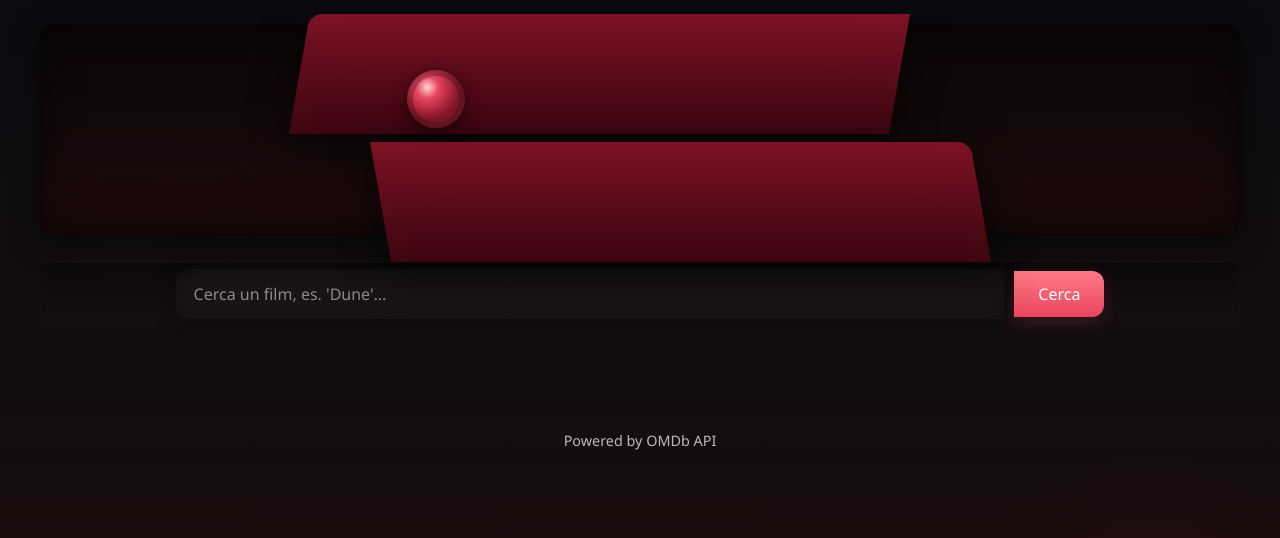
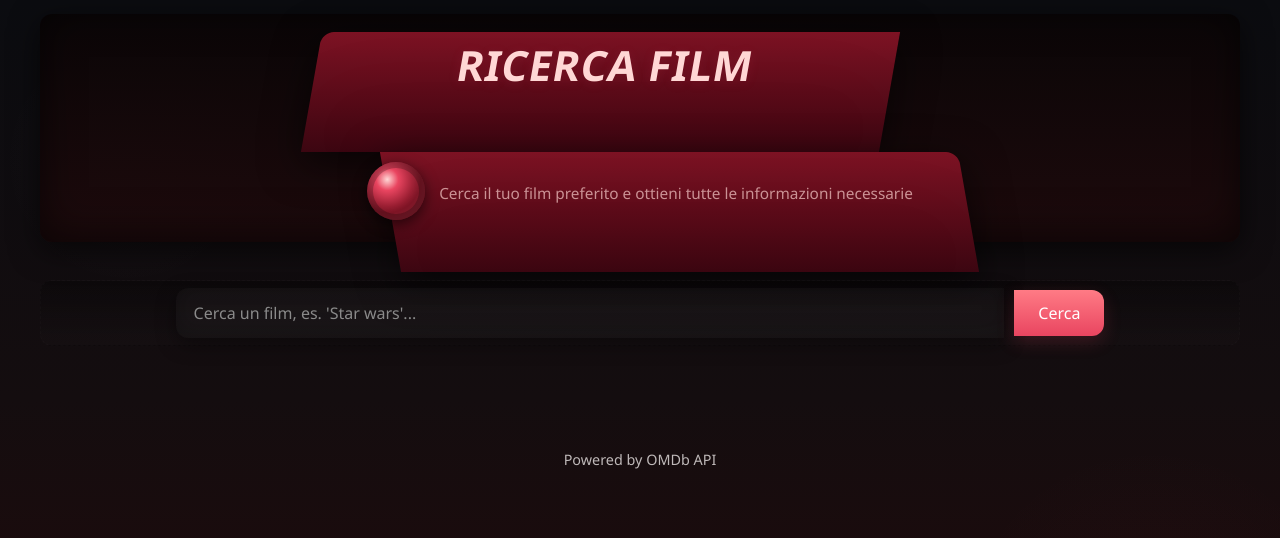
Before and after one commit to Edox4912/progetto-OMDB, a plain HTML site: page root/index.html in a window 1280 px wide. Drawn offline with Linux system fonts and the light colour scheme.

Commit message:
debugging

```diff
--- a/root/index.html
+++ b/root/index.html
@@ -10,21 +10,21 @@
     <div class="container">
         <header class="theater-header">
             <div class="curtains">
-                <div class="curtain left"></div>
+                <div class="curtain left">
+                    <h1 class="title">Ricerca film</h1>
+                </div>
                 <div class="curtain right"></div>
             </div>
             <div class="header-content">
                 <div class="logo">
                     <div class="reel"></div>
-                    <h1 class="title">Cinema & Tickets</h1>
+                    <p class="subtitle">Cerca il tuo film preferito e ottieni tutte le informazioni necessarie</p>
                 </div>
-                <p class="subtitle">Entra in sala — scopri le uscite recenti e cerca il tuo film preferito</p>
             </div>
-            <div class="marquee">In Sala Ora — Nuove Uscite</div>
         </header>
 
         <div class="search-container ticket">
-            <input type="text" id="search-input" placeholder="Cerca un film, es. 'Dune'..." aria-label="Cerca il titolo del film">
+            <input type="text" id="search-input" placeholder="Cerca un film, es. 'Star wars'..." aria-label="Cerca il titolo del film">
             <button id="search-button" class="cta">Cerca</button>
         </div>
         <div id="loading" class="loading" style="display: none;">Caricamento in corso...</div>
--- a/root/style.css
+++ b/root/style.css
@@ -26,17 +26,21 @@ header.theater-header {
     text-align: center;
     margin-bottom: 28px;
     padding: 28px 22px 14px 22px;
+    top: -10px;
     background: linear-gradient(180deg, rgba(10,5,6,0.9), rgba(30,10,12,0.95));
     border-radius: 12px;
     box-shadow: 0 8px 30px rgba(0,0,0,0.6), inset 0 -6px 40px rgba(0,0,0,0.6);
     overflow: visible;
+    z-index: -1;
+    justify-content: center;
 }
 
 .theater-header .curtains {
-    position: absolute;
+    position: relative;
     left: 0; right: 0; top: -10px;
     height: 120px;
     pointer-events: none;
+
 }
 
 .theater-header .curtain {
@@ -46,10 +50,16 @@ header.theater-header {
     background: linear-gradient(180deg,#7b0f20,#3b0510);
     box-shadow: inset 0 40px 80px rgba(255,255,255,0.02), 0 10px 40px rgba(0,0,0,0.6);
     transform-origin: top center;
+
 }
 
 .theater-header .curtain.left { border-top-left-radius: 12px; transform: skewX(-10deg) translateX(-5%); }
 .theater-header .curtain.right { border-top-right-radius: 12px; transform: skewX(10deg) translateX(5%); }
+
+.theater-header .header-content {
+    position: relative;
+    z-index: 2;
+}
 
 h1, .title {
     font-size: 2.6rem;
@@ -60,9 +70,7 @@ h1, .title {
     text-shadow: 0 2px 12px rgba(233,69,96,0.12);
 }
 
-.header-content {
-    padding: 10px 20px 0 20px;
-}
+
 
 .logo {
     display: inline-flex;
@@ -236,7 +244,7 @@ footer { text-align: center; margin-top: 40px; padding: 22px; color: #bfb9b9; fo
 
 .ticket { border-radius: 12px; padding: 7px; background: linear-gradient(180deg, rgba(0,0,0,0.25), rgba(255,255,255,0.01)); border: 1px dashed rgba(255,255,255,0.02); }
 
-/* call-to-action / details button */
+
 .details-btn { background: linear-gradient(180deg,#e94560,#d13a4b); color: white; border: none; padding: 10px 18px; border-radius: 22px; cursor: pointer; font-weight: 700; }
 
 @media (max-width: 768px) {
@@ -403,7 +411,7 @@ footer { text-align: center; margin-top: 40px; padding: 22px; color: #bfb9b9; fo
     color: #ffd7d5;
 }
 
-/* Responsive */
+
 @media (min-width: 768px) {
     .popup-body {
         flex-direction: row;
```
Also changed, not shown: root/script.js (+9 -14 lines).
